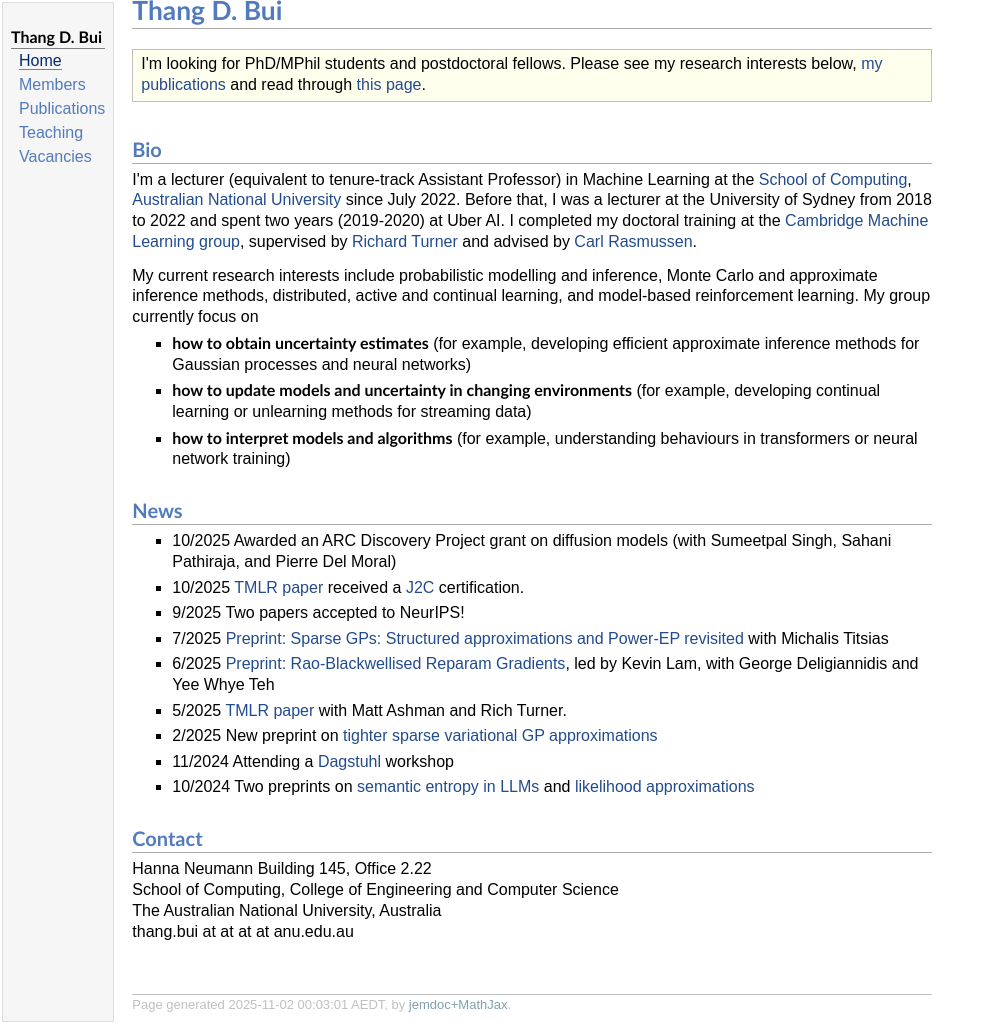
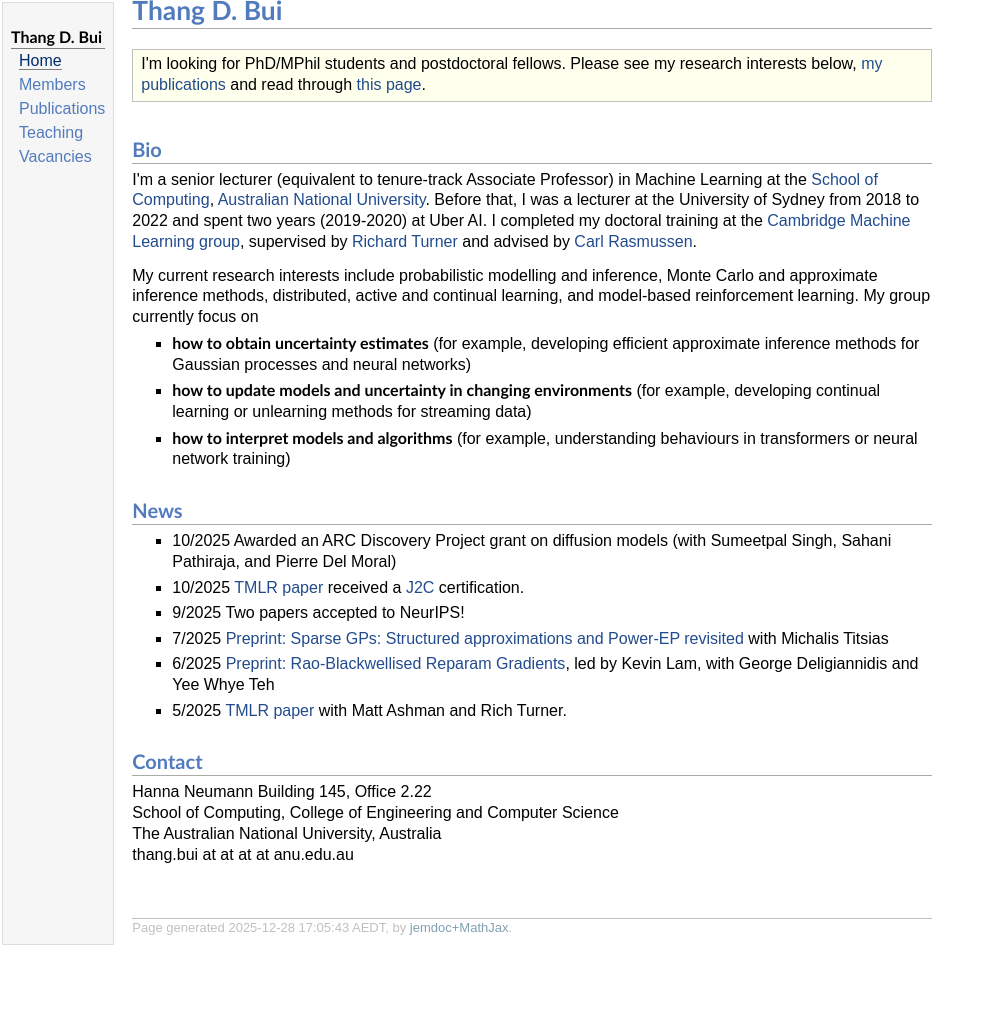
Before and after one commit to thangbui/thangbui.github.io, a plain HTML site: page index.html in a window 1280 px wide. Shown: the whole page, without its empty margins (0-993 px from the left). After the commit the page ends 955 px from the top, so only its background shows below. Drawn offline with nearby package versions, Linux system fonts and the light colour scheme; some packages are replaced by stand-ins of ours; a web font is replaced by a local one.

Commit message:
updated Dec 25

```diff
--- a/index.html
+++ b/index.html
@@ -35,7 +35,7 @@ MathJax.Hub.Config({
 </p>
 </div></div>
 <h2>Bio</h2>
-<p>I'm a lecturer (equivalent to tenure-track Assistant Professor) in Machine Learning at the <a href="https://comp.anu.edu.au/" target=&ldquo;blank&rdquo;>School of Computing</a>, <a href="https://www.anu.edu.au/" target=&ldquo;blank&rdquo;>Australian National University</a> since July 2022.
+<p>I'm a senior lecturer (equivalent to tenure-track Associate Professor) in Machine Learning at the <a href="https://comp.anu.edu.au/" target=&ldquo;blank&rdquo;>School of Computing</a>, <a href="https://www.anu.edu.au/" target=&ldquo;blank&rdquo;>Australian National University</a>.
 Before that, I was a lecturer at the University of Sydney from 2018 to 2022 and spent two years (2019-2020) at Uber AI.
 I completed my doctoral training at the <a href="http://mlg.eng.cam.ac.uk" target=&ldquo;blank&rdquo;>Cambridge Machine Learning group</a>, supervised by <a href="http://cbl.eng.cam.ac.uk/Public/Turner/WebHome" target=&ldquo;blank&rdquo;>Richard Turner</a> and advised by <a href="http://learning.eng.cam.ac.uk/carl/" target=&ldquo;blank&rdquo;>Carl Rasmussen</a>.<br />
 </p>
@@ -70,15 +70,9 @@ I completed my doctoral training at the <a href="http://mlg.eng.cam.ac.uk" targe
 </p>
 </li>
 <li><p>5/2025 <a href="https://openreview.net/forum?id=L33DSu3zvq" target=&ldquo;blank&rdquo;>TMLR paper</a> with Matt Ashman and Rich Turner.
-</p>
-</li>
-<li><p>2/2025 New preprint on <a href="https://arxiv.org/abs/2502.04750" target=&ldquo;blank&rdquo;>tighter sparse variational GP approximations</a>
-</p>
-</li>
-<li><p>11/2024 Attending a <a href="https://www.dagstuhl.de/en/seminars/seminar-calendar/seminar-details/24461" target=&ldquo;blank&rdquo;>Dagstuhl</a> workshop
-</p>
-</li>
-<li><p>10/2024 Two preprints on <a href="https://arxiv.org/abs/2410.22685" target=&ldquo;blank&rdquo;>semantic entropy in LLMs</a> and <a href="https://arxiv.org/abs/2410.20754" target=&ldquo;blank&rdquo;>likelihood approximations</a>
+
+
+
 
 
 
@@ -119,7 +113,7 @@ thang.bui at at at at anu.edu.au
 </p>
 <div id="footer">
 <div id="footer-text">
-Page generated 2025-11-02 00:03:01 AEDT, by <a href="https://github.com/wsshin/jemdoc_mathjax" target="blank">jemdoc+MathJax</a>.
+Page generated 2025-12-28 17:05:43 AEDT, by <a href="https://github.com/wsshin/jemdoc_mathjax" target="blank">jemdoc+MathJax</a>.
 </div>
 </div>
 </td>
```
Also changed, not shown: 1 other file.
